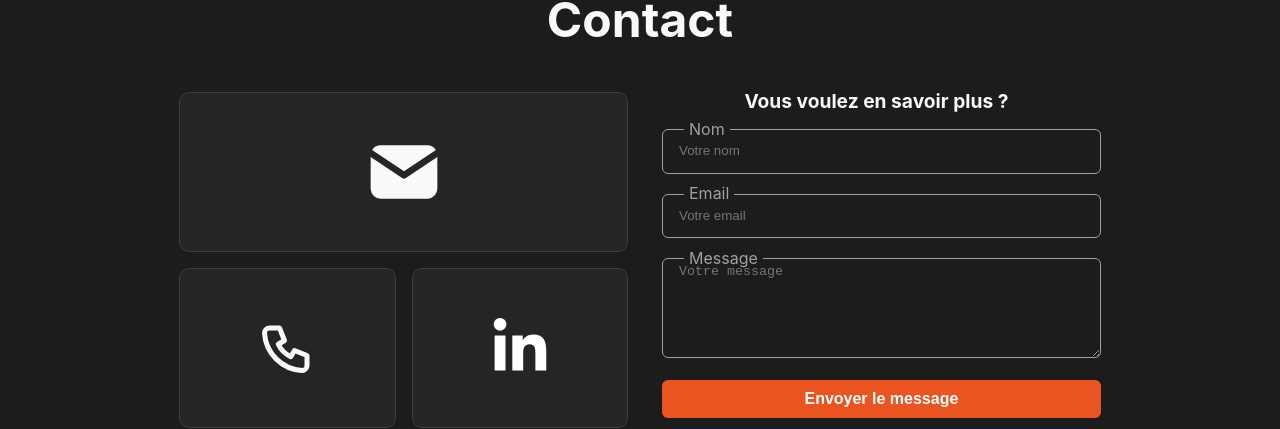
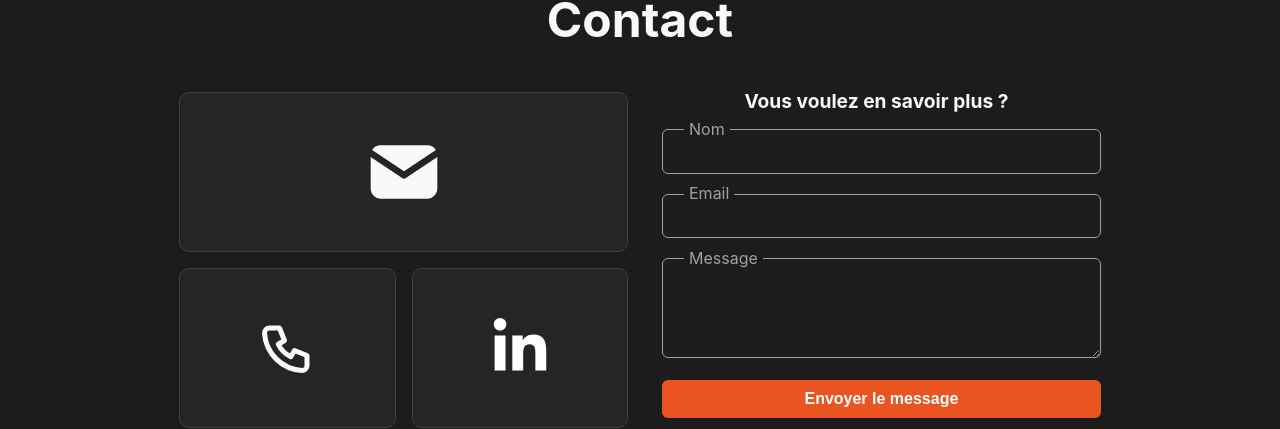
Before and after one commit to Deunoh/react-portfolio, a React (Vite) app: page / in a window 1280 px wide. Shown: the part 7236-7665 px from the top of the page. Built offline with nearby package versions, Linux system fonts and the light colour scheme; no server answers.

Commit message:
remove placeholder and fix textarea

```diff
--- a/src/components/Contact/Contact.jsx
+++ b/src/components/Contact/Contact.jsx
@@ -111,7 +111,6 @@ const Contact = () => {
                 type="text"
                 id="name"
                 name="name"
-                placeholder="Votre nom"
                 {...register('name', { required: 'Nom requis' })}
               />
               {errors.name && (
@@ -124,7 +123,6 @@ const Contact = () => {
                 type="email"
                 id="email"
                 name="email"
-                placeholder="Votre email"
                 {...register('email', {
                   required: 'Email requis',
                   pattern: {
@@ -142,7 +140,6 @@ const Contact = () => {
               <textarea
                 id="message"
                 name="message"
-                placeholder="Votre message"
                 {...register('message', { required: 'Message requis' })}
               />
               {errors.message && (
--- a/src/components/Contact/Contact.scss
+++ b/src/components/Contact/Contact.scss
@@ -123,9 +123,11 @@
             }
           }
           textarea {
+            padding: 0.5rem;
             line-height: 2;
             height: 100px;
             max-height: 200px;
+            max-width: 100%;
           }
 
           label {
```
